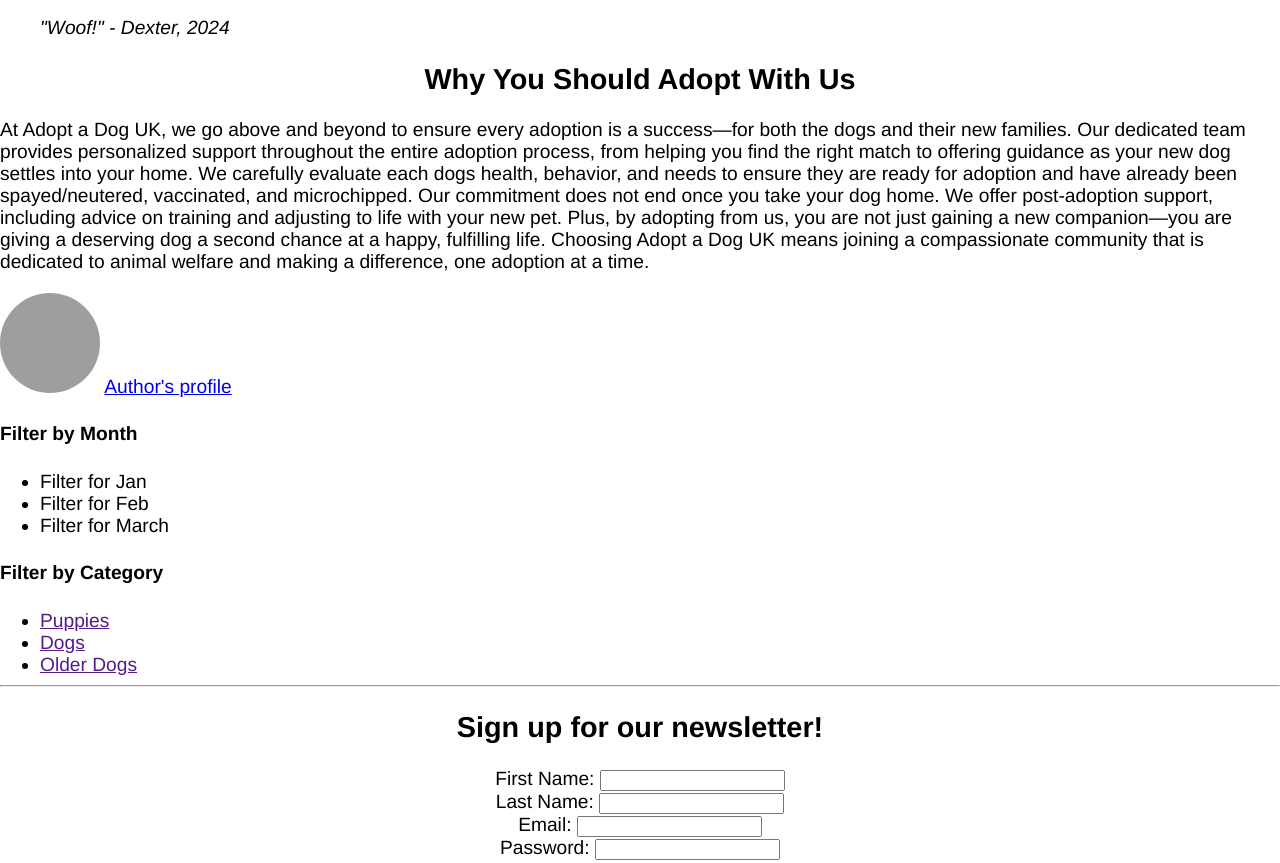
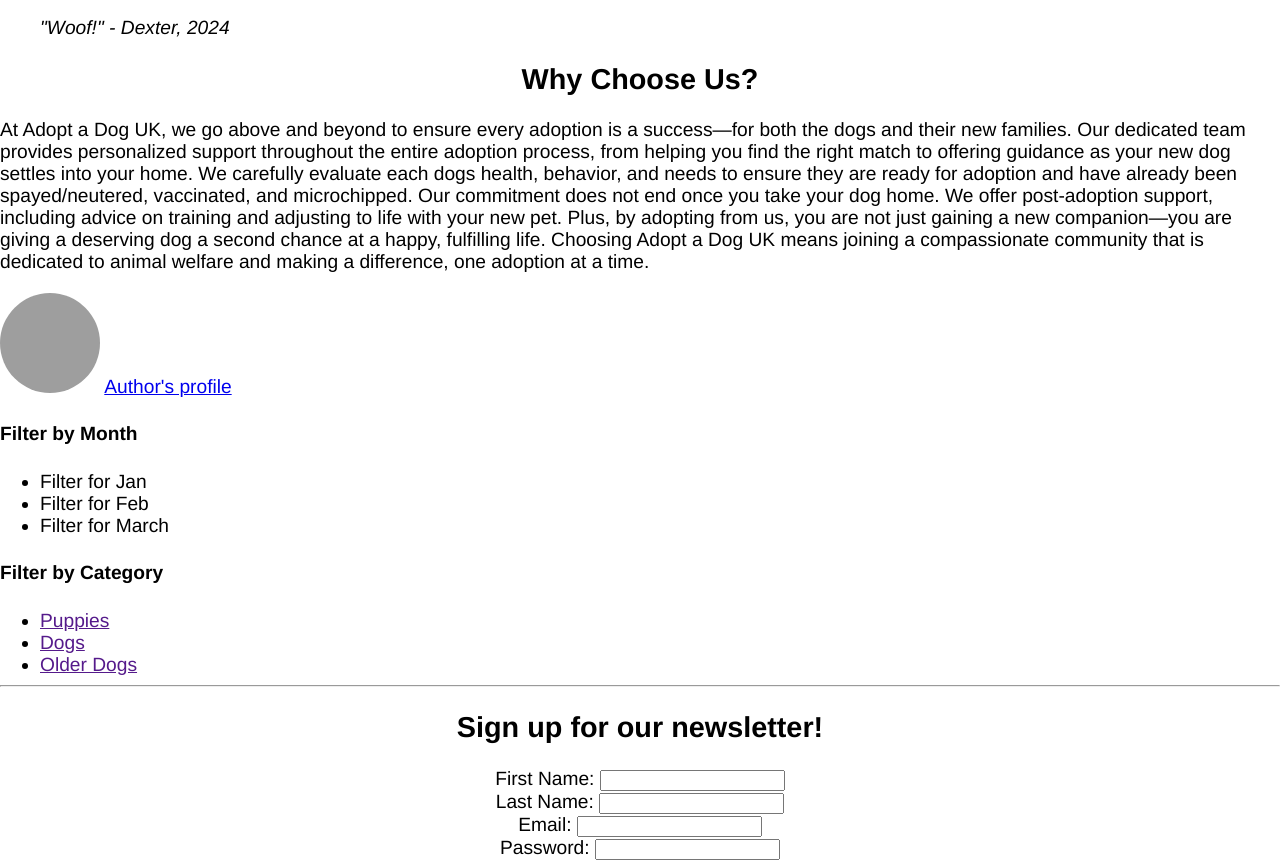
Before and after one commit to alicegrxnt/alicegrxnt.github.io, a plain HTML site: page index.html in a window 1280 px wide. Shown: the part 1224-2087 px from the top of the page. Drawn offline with Linux system fonts and the light colour scheme; no server answers; grey boxes are pictures that could not be loaded.

Commit message:
Update index.html

```diff
--- a/index.html
+++ b/index.html
@@ -83,7 +83,7 @@
                <cite>"Woof!" - Dexter, 2024</cite>
             </blockquote>
 
-            <h2>Why You Should Adopt With Us</h2>
+            <h2>Why Choose Us?</h2>
             <p>At Adopt a Dog UK, we go above and beyond to ensure every adoption is a success—for both the dogs and their new families. Our dedicated team provides personalized support throughout the entire adoption process, from helping you find the right match to offering guidance as your new dog settles into your home. We carefully evaluate each dogs health, behavior, and needs to ensure they are ready for adoption and have already been spayed/neutered, vaccinated, and microchipped.
 
                 Our commitment does not end once you take your dog home. We offer post-adoption support, including advice on training and adjusting to life with your new pet. Plus, by adopting from us, you are not just gaining a new companion—you are giving a deserving dog a second chance at a happy, fulfilling life. Choosing Adopt a Dog UK means joining a compassionate community that is dedicated to animal welfare and making a difference, one adoption at a time.</p>
```
